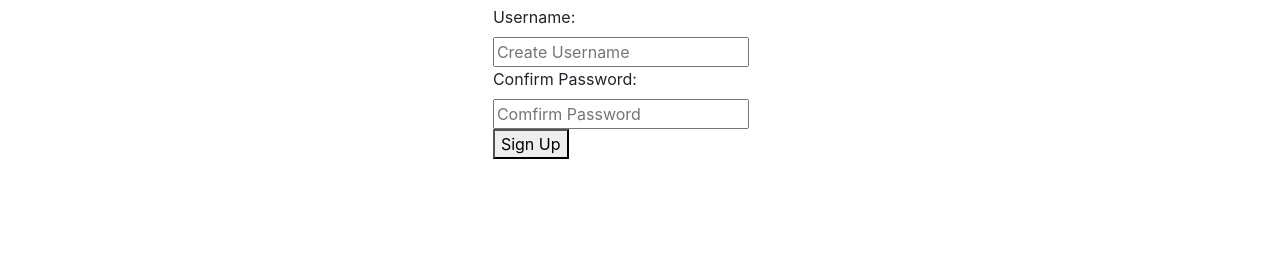
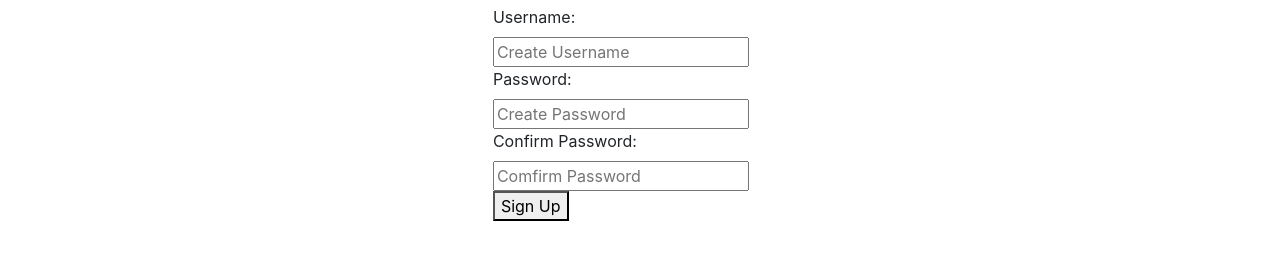
Before and after one commit to jdbrouwer3/john-repo, a plain HTML site: page gitrepo/project_alpha/signup.html in a window 1280 px wide. Shown: the part 200-460 px from the top of the page. Drawn offline with nearby package versions, Linux system fonts and the light colour scheme.

Commit message:
the final project alpha push

```diff
--- a/gitrepo/project_alpha/signup.html
+++ b/gitrepo/project_alpha/signup.html
@@ -19,15 +19,17 @@
     <a class="logo" href="index">JB Country News</a>
   </div>
 
+
+
   <form class="login-page">
     <div>
       <h2>Create an Account:</h2>
       <label for="username">Username:</label><br>
       <input id="setUsername" type="text" placeholder="Create Username" name="username" required>
       <br>
-      <!-- <label for="password">Password:</label><br>
+      <label for="password">Password:</label><br>
       <input id="setPassword" type="password" placeholder="Create Password" name="password" required>
-      <br> -->
+      <br>
       <label for="password">Confirm Password:</label><br>
       <input id="confirmPassword" type="password" placeholder="Comfirm Password" name="password" required>
       <br>
```
Also changed, not shown: gitrepo/project_alpha/index.js (+25 -0 lines), gitrepo/project_alpha/scripts/addUser.js (line endings or trailing spaces).
